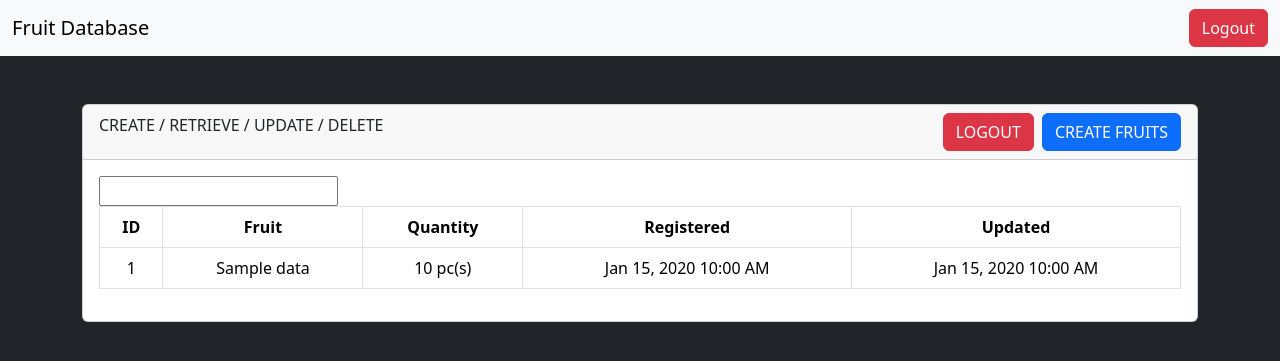
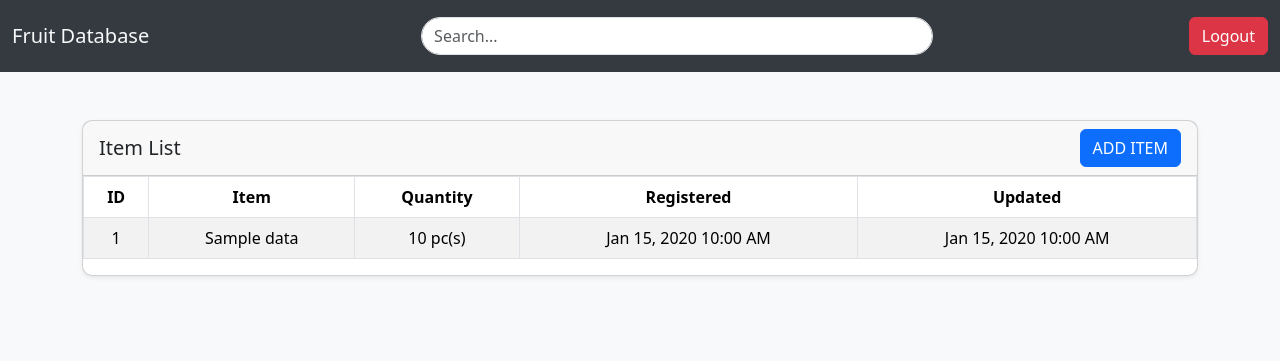
Before and after one commit to Sureinity/CRUD-Django, a Django app: template activity/templates/index.html in a window 1280 px wide. Shown: the top 361 px of the page. Run offline with Django 3.2, Linux system fonts and the light colour scheme; the template is opened without the code that fills it: most values are stand-ins (such as "Sample title", 1, 10 or a date in 2020); form fields are guessed from the names that the template uses.

Commit message:
Admin is now functional | Entity scope now changed from "Fruits" to "Item" | Changes on UI/UX to both admin and list dashboard

```diff
--- a/activity/templates/index.html
+++ b/activity/templates/index.html
@@ -19,18 +19,42 @@
     <script src="https://cdnjs.cloudflare.com/ajax/libs/toastr.js/2.1.4/toastr.min.js"></script>
 
     <title>FRUIT DATABASE</title>
+    <style>
+        body {
+            background-color: #f8f9fa; /* Light background */
+        }
+        .card {
+            border-radius: 10px;
+            margin-bottom: 20px;
+        }
+        .table th, .table td {
+            vertical-align: middle;
+        }
+        .btn:hover {
+            transform: scale(1.05);
+        }
+    </style>
 </head>
 
-<body class="bg-dark">
+<body>
+
 <!-- Navbar -->
-     <nav class="navbar navbar-expand-lg navbar-light bg-light">
+<nav class="navbar navbar-expand-lg" style="background-color: #343a40; padding: 1rem 0;">
     <div class="container-fluid">
-            <a class="navbar-brand" href="{% url 'list_fruit' %}">Fruit Database</a>
+        <a class="navbar-brand text-light" href="{% url 'list_fruit' %}">Fruit Database</a>
         <button class="navbar-toggler" type="button" data-bs-toggle="collapse" data-bs-target="#navbarNav"
             aria-controls="navbarNav" aria-expanded="false" aria-label="Toggle navigation">
             <span class="navbar-toggler-icon"></span>
         </button>
-            <div class="collapse navbar-collapse" id="navbarNav">
+        <div class="collapse navbar-collapse justify-content-center" id="navbarNav">
+            <form method="get" action="{% url 'search_query' %}" class="d-flex align-items-center w-50">
+                {% csrf_token %}
+                <div class="input-group mb-0">
+                    <input type="text" class="form-control rounded-pill" placeholder="Search..." aria-label="Search" name="query">
+                    <button type="submit" class="btn btn-outline-light rounded-pill" hidden >Search</button>
+                </div>
+            </form>
+        </div>
         <ul class="navbar-nav ms-auto">
             <li class="nav-item">
                 <button type="button" class="btn btn-danger" data-bs-toggle="modal" data-bs-target="#logoutModal">
@@ -39,43 +63,35 @@
             </li>
         </ul>
     </div>
-        </div>
 </nav>
+
+
+
+
+
     <div class="container">
         <div class="row mt-5">
             <div class="col-lg-12">
-                <div class="card">
-                    <div class="card-header">
-                        CREATE / RETRIEVE / UPDATE / DELETE
-                        <button type="button" class="btn btn-primary float-end" data-bs-toggle="modal" data-bs-target="#create">
-                            CREATE FRUITS
-                        </button>
-                        <button type="button" class="btn btn-danger float-end me-2" data-bs-toggle="modal" data-bs-target="#logoutModal">
-                            LOGOUT
+                <div class="card shadow-sm">
+                    <div class="card-header d-flex justify-content-between align-items-center">
+                        <h5 class="mb-0">Item List</h5> <!-- Optional title -->
+                        <button type="button" class="btn btn-primary ms-auto" data-bs-toggle="modal" data-bs-target="#create">
+                            ADD ITEM
                         </button>
                     </div>
-                    <div class="card-body">
-                        <form method="get" action="{% url 'search_query' %}">
-                            {% csrf_token %}
-                            <div class="form-group">
-                                {{ searchForm.query }}
-                            </div>
-                        </form>
+
 
                         <div class="table-responsive">
-                            <table class="table table-bordered">
+                            <table class="table table-striped table-bordered">
                                 <thead>
                                     <tr>
                                         <th class="text-center">ID</th>
-                                        <th class="text-center">Fruit</th>
+                                        <th class="text-center">Item</th>
                                         <th class="text-center">Quantity</th>
                                         <th class="text-center">Registered</th>
                                         <th class="text-center">Updated</th>
                                         {% if request.session.role == '1' or request.session.role == '2' %}
-                                            <th class="text-center">Edit</th>
-                                            <th class="text-center">Delete</th>
-                                        {%else%}
-
+                                            <th class="text-center">Action</th>
                                         {% endif %}
                                     </tr>
                                 </thead>
@@ -91,15 +107,11 @@
                                                 <td class="text-center">{{ data.fruit_updated|date:"M d, Y g:i A" }}</td>
                                                 {% if request.session.role == '1' or request.session.role == '2' %}
                                                     <td class="text-center">
-                                                            <button type="button" class="btn btn-info" data-bs-toggle="modal" data-bs-target="#editModal{{ data.id }}" name="{{ data.fruit_name }}">Edit</button>
+                                                        <button type="button" class="btn btn-info" data-bs-toggle="modal" data-bs-target="#editModal{{ data.id }}">Edit</button>
+                                                        <button type="button" class="btn btn-danger" data-bs-toggle="modal" data-bs-target="#deleteModal{{ data.id }}">Delete</button>
                                                     </td>
-                                                        <td class="text-center">
-                                                            <button type="button" class="btn btn-danger" data-bs-toggle="modal" data-bs-target="#deleteModal{{ data.id }}" name="{{ data.fruit_name }}">Delete</button>
-                                                        </td>
-                                                        {%else%}
 
                                                 {% endif %}
-
                                             </tr>
                                             <!-- DELETE MODAL -->
                                             <div class="modal fade" tabindex="-1" role="dialog" id="deleteModal{{ data.id }}">
@@ -112,11 +124,11 @@
                                                         <form method="POST" action="{% url 'delete_fruit' data.id %}">
                                                             {% csrf_token %}
                                                             <div class="modal-body">
-                                                                <p>Trying to delete? </p>
+                                                                <p>Are you sure you want to delete this fruit?</p>
                                                             </div>
                                                             <div class="modal-footer">
                                                                 <button type="button" class="btn btn-secondary" data-bs-dismiss="modal">Close</button>
-                                                                <button type="submit" name="deleteFruit" class="btn btn-danger">Delete</button>
+                                                                <button type="submit" class="btn btn-danger">Delete</button>
                                                             </div>
                                                         </form>
                                                     </div>
@@ -134,19 +146,18 @@
                                                         <form action="{% url 'edit_fruit' data.id %}" method="POST">
                                                             {% csrf_token %}
                                                             <div class="modal-body">
-                                                                <label for="" class="form-label">Fruit Name</label>
-                                                                <div class="form-group">
-                                                                    {{ form.fruit_name }}
+                                                                <div class="form-group mb-3">
+                                                                    <label for="fruit_name" class="form-label">Fruit Name</label>
+                                                                    <input type="text" class="form-control" id="fruit_name" name="fruit_name" value="{{ data.fruit_name }}" required>
                                                                 </div>
-                                                                <br>
-                                                                <label for="" class="form-label">Fruit Quantity</label>
-                                                                <div class="form-group">
-                                                                    {{ form.fruit_qty }}
+                                                                <div class="form-group mb-3">
+                                                                    <label for="fruit_qty" class="form-label">Fruit Quantity</label>
+                                                                    <input type="number" class="form-control" id="fruit_qty" name="fruit_qty" value="{{ data.fruit_qty }}" min="0" required>
                                                                 </div>
                                                             </div>
                                                             <div class="modal-footer">
                                                                 <button type="button" class="btn btn-secondary" data-bs-dismiss="modal">Close</button>
-                                                                <button type="submit" name="updateFruit" class="btn btn-primary">Update</button>
+                                                                <button type="submit" class="btn btn-primary">Update</button>
                                                             </div>
                                                         </form>
                                                     </div>
@@ -168,7 +179,6 @@
     </div>
 
     <!-- CREATE MODAL -->
-    {% block createModal %}
     <div class="modal fade" tabindex="-1" role="dialog" id="create">
         <div class="modal-dialog">
             <div class="modal-content">
@@ -179,12 +189,11 @@
                 <form method="POST" action="{% url 'create_fruit' %}">
                     {% csrf_token %}
                     <div class="modal-body">
-                        <div class="form-group">
+                        <div class="form-group mb-3">
                             <label for="" class="form-label">Fruit Name</label>
                             {{ form.fruit_name }}
                         </div>
-                        <br>
-                        <div class="form-group">
+                        <div class="form-group mb-3">
                             <label for="" class="form-label">Quantity</label>
                             {{ form.fruit_qty }}
                         </div>
@@ -198,6 +207,7 @@
             </div>
         </div>
     </div>
+
     <!-- LOGOUT MODAL -->
     <div class="modal fade" id="logoutModal" tabindex="-1" aria-labelledby="logoutModalLabel" aria-hidden="true">
         <div class="modal-dialog">
@@ -219,7 +229,6 @@
             </div>
         </div>
     </div>
-    {% endblock createModal %}
     <script>
         // Toastr configuration
         toastr.options = {
@@ -227,7 +236,7 @@
             "debug": false,
             "newestOnTop": true,
             "progressBar": true,
-            "positionClass": "toast-top-right",
+            "positionClass": "toast-top-center", // Center the toast notifications
             "preventDuplicates": false,
             "onclick": null,
             "showDuration": "300",
@@ -245,4 +254,5 @@
             toastr.{{ message.tags }}("{{ message }}");
         {% endfor %}
     </script>
+</body>
 </html>
```
Also changed, not shown: activity/templates/admin.html (+28 -5 lines), activity/views.py (+24 -7 lines), activity/templates/assets/logo.jpg (added). Lines whose indentation alone changed are shown as unchanged.
